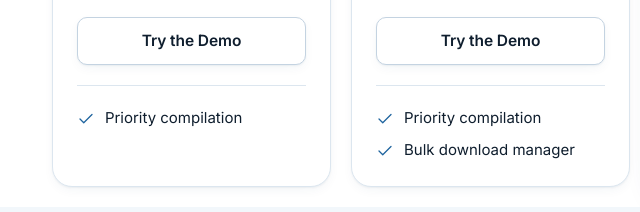
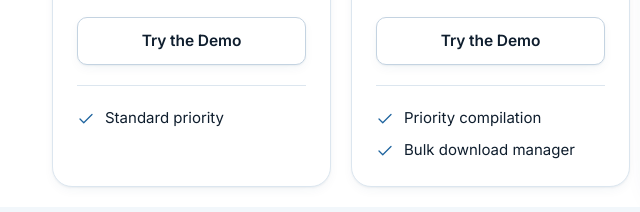
Before and after one commit to sumeetzade/incoinfo-website, a website built with Vite: page docs/index.html in a window 1280 px wide. Shown: the part 2708-2920 px from the top of the page, 0-640 px from the left. Built offline with nearby package versions, Linux system fonts and the light colour scheme.

Commit message:
Pricing: Professional shows Standard priority
Co-Authored-By: Claude Opus 5.5 <noreply@anthropic.com>

```diff
--- a/docs/index.html
+++ b/docs/index.html
@@ -417,7 +417,7 @@
         <p class="pack-unit num">₹500 per company</p>
         <a class="btn btn-secondary pack-cta" href="https://demodpd.incoinfo.com/" target="_blank" rel="noopener">Try the Demo</a>
         <ul class="checklist pack-extras">
-          <li><svg class="icon" aria-hidden="true" focusable="false" xmlns="http://www.w3.org/2000/svg" width="24" height="24" viewBox="0 0 24 24" fill="none" stroke="currentColor" stroke-width="2" stroke-linecap="round" stroke-linejoin="round" > <path d="M20 6 9 17l-5-5" /> </svg><span>Priority compilation</span></li>
+          <li><svg class="icon" aria-hidden="true" focusable="false" xmlns="http://www.w3.org/2000/svg" width="24" height="24" viewBox="0 0 24 24" fill="none" stroke="currentColor" stroke-width="2" stroke-linecap="round" stroke-linejoin="round" > <path d="M20 6 9 17l-5-5" /> </svg><span>Standard priority</span></li>
         </ul>
       </article>
 
--- a/docs/pricing/index.html
+++ b/docs/pricing/index.html
@@ -190,7 +190,7 @@
         <p class="pack-unit num">₹500 per company</p>
         <a class="btn btn-secondary pack-cta" href="https://demodpd.incoinfo.com/" target="_blank" rel="noopener">Try the Demo</a>
         <ul class="checklist pack-extras">
-          <li><svg class="icon" aria-hidden="true" focusable="false" xmlns="http://www.w3.org/2000/svg" width="24" height="24" viewBox="0 0 24 24" fill="none" stroke="currentColor" stroke-width="2" stroke-linecap="round" stroke-linejoin="round" > <path d="M20 6 9 17l-5-5" /> </svg><span>Priority compilation</span></li>
+          <li><svg class="icon" aria-hidden="true" focusable="false" xmlns="http://www.w3.org/2000/svg" width="24" height="24" viewBox="0 0 24 24" fill="none" stroke="currentColor" stroke-width="2" stroke-linecap="round" stroke-linejoin="round" > <path d="M20 6 9 17l-5-5" /> </svg><span>Standard priority</span></li>
         </ul>
       </article>
 
--- a/partials/pricing-packs.html
+++ b/partials/pricing-packs.html
@@ -14,7 +14,7 @@
         <p class="pack-unit num">₹500 per company</p>
         <a class="btn btn-secondary pack-cta" href="%PORTAL_URL%/">Try the Demo</a>
         <ul class="checklist pack-extras">
-          <li>{{icon:check}}<span>Priority compilation</span></li>
+          <li>{{icon:check}}<span>Standard priority</span></li>
         </ul>
       </article>
 
```
